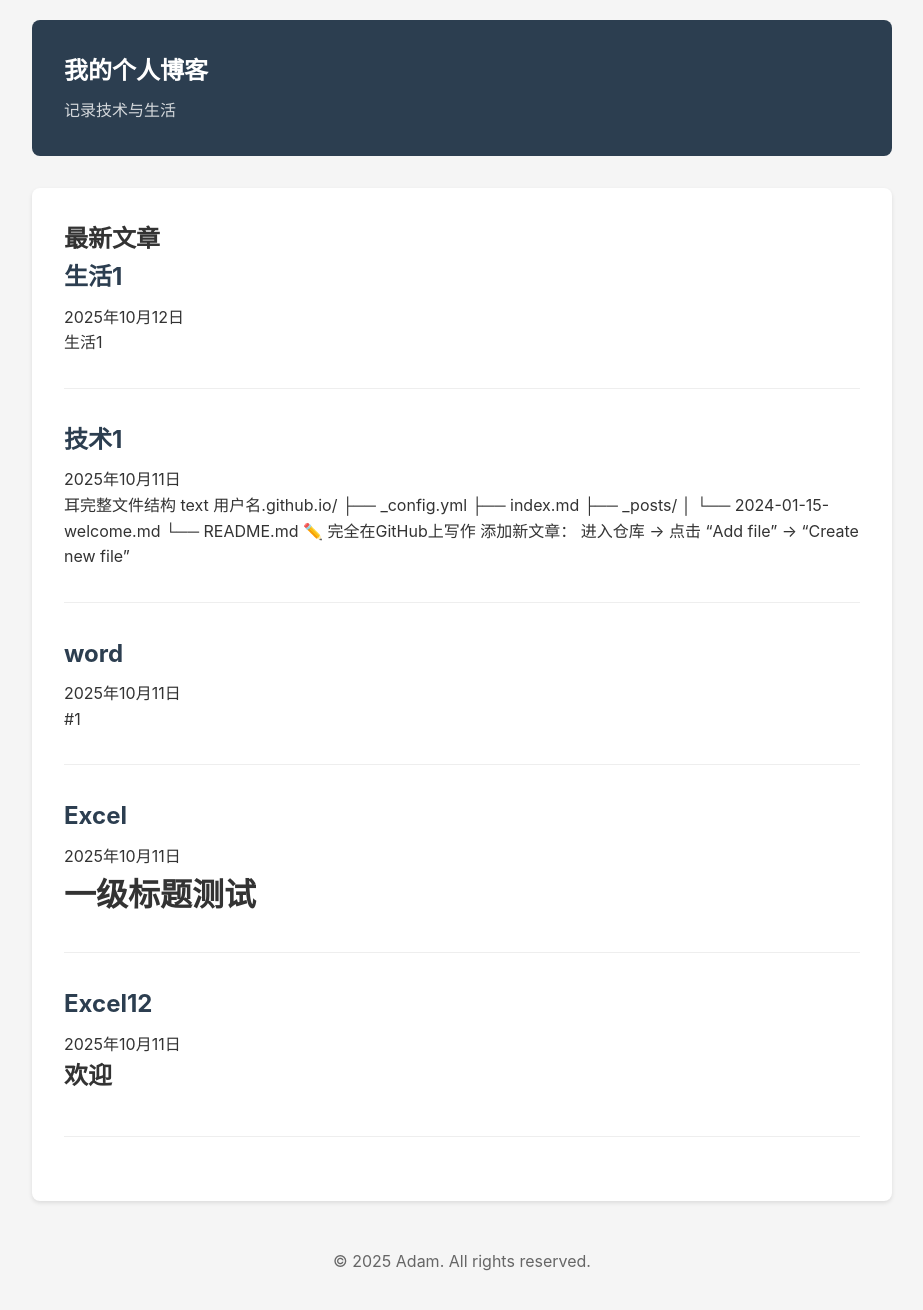
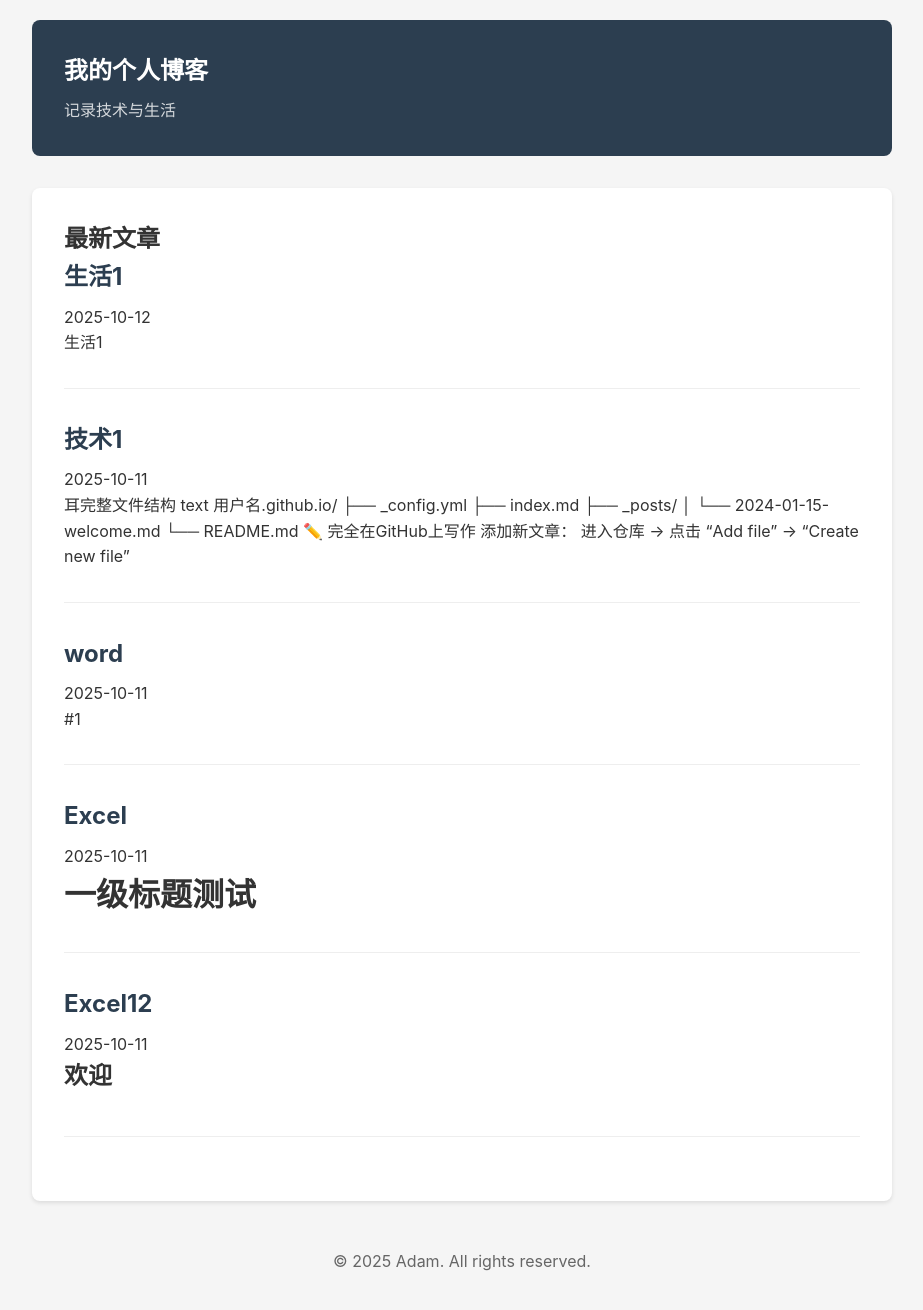
Before and after one commit to lzh210802066/lzh210802066.github.io, a Jekyll site: the page built from index.html, in a window 1280 px wide. Shown: the whole page, without its empty margins (178-1101 px from the left). Built offline with Jekyll 4.4.1, drawn with Linux system fonts in a browser that asks for light colours.

Commit message:
Update index.html

```diff
--- a/index.html
+++ b/index.html
@@ -35,7 +35,7 @@ title: 首页           # 设置当前页面的标题变量（可用于 <title>
 
             <!-- 显示文章发布日期 -->
             <!-- | date 过滤器用于格式化日期，例如输出为“2025年10月12日” -->
-            <p class="post-meta">{{ post.date | date: "%Y年%m月%d日" }}</p>
+            <p class="post-meta">{{ post.date | date: "%Y-%m-%d" }}</p>
 
             <!-- 文章摘要 -->
             <p>{{ post.excerpt }}</p>
```
